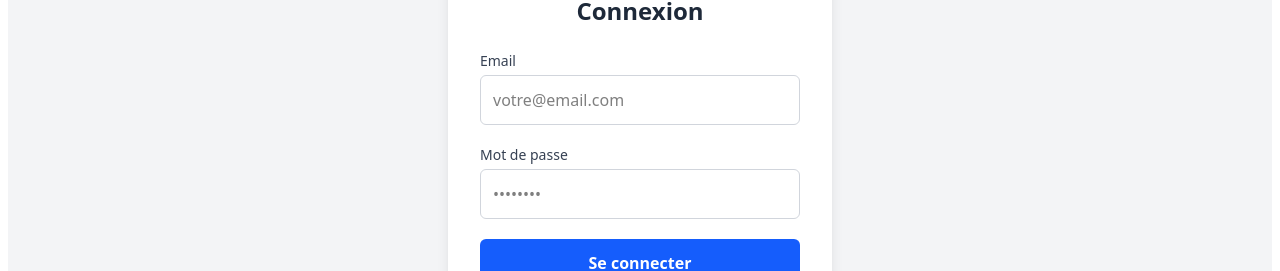
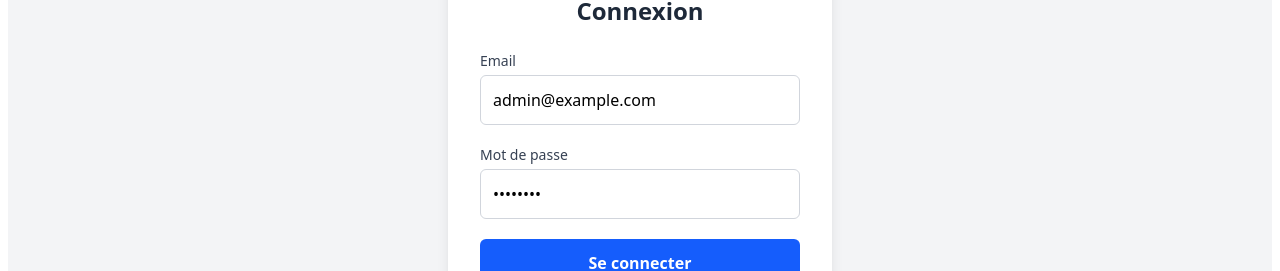
Before and after one commit to lamarana20/Billeterie_react, a React (Vite) app: page /login in a window 1280 px wide. Shown: the part 290-561 px from the top of the page. Built offline with nearby package versions, Linux system fonts and the light colour scheme.

Commit message:
add auto comolet emaik

```diff
--- a/src/Components/auth/Login.jsx
+++ b/src/Components/auth/Login.jsx
@@ -5,8 +5,8 @@ import { toast } from 'react-toastify';
 import { Spinner } from "@material-tailwind/react";
 
 const Login = () => {
-  const [email, setEmail] = useState('');
-  const [password, setPassword] = useState('');
+  const [email, setEmail] = useState('admin@example.com')
+  const [password, setPassword] = useState('admin123');
   const [isSubmitting, setIsSubmitting] = useState(false);
   const [loading, setLoading] = useState(true);
   const { login } = useContext(AuthContext);
@@ -40,7 +40,7 @@ const Login = () => {
     return () => clearTimeout(timer);
   }, []);
 
-  if (loading) return <div className="flex items-center justify-center"><Spinner className='h-12 w-12 mt-2.5' /></div>;
+  if (loading) return <div className="flex items-center justify-center"><Spinner className='h-12 w-12' /></div>;
 
   return (
     <div className="min-h-screen flex items-center justify-center bg-gray-100 p-4">
```
